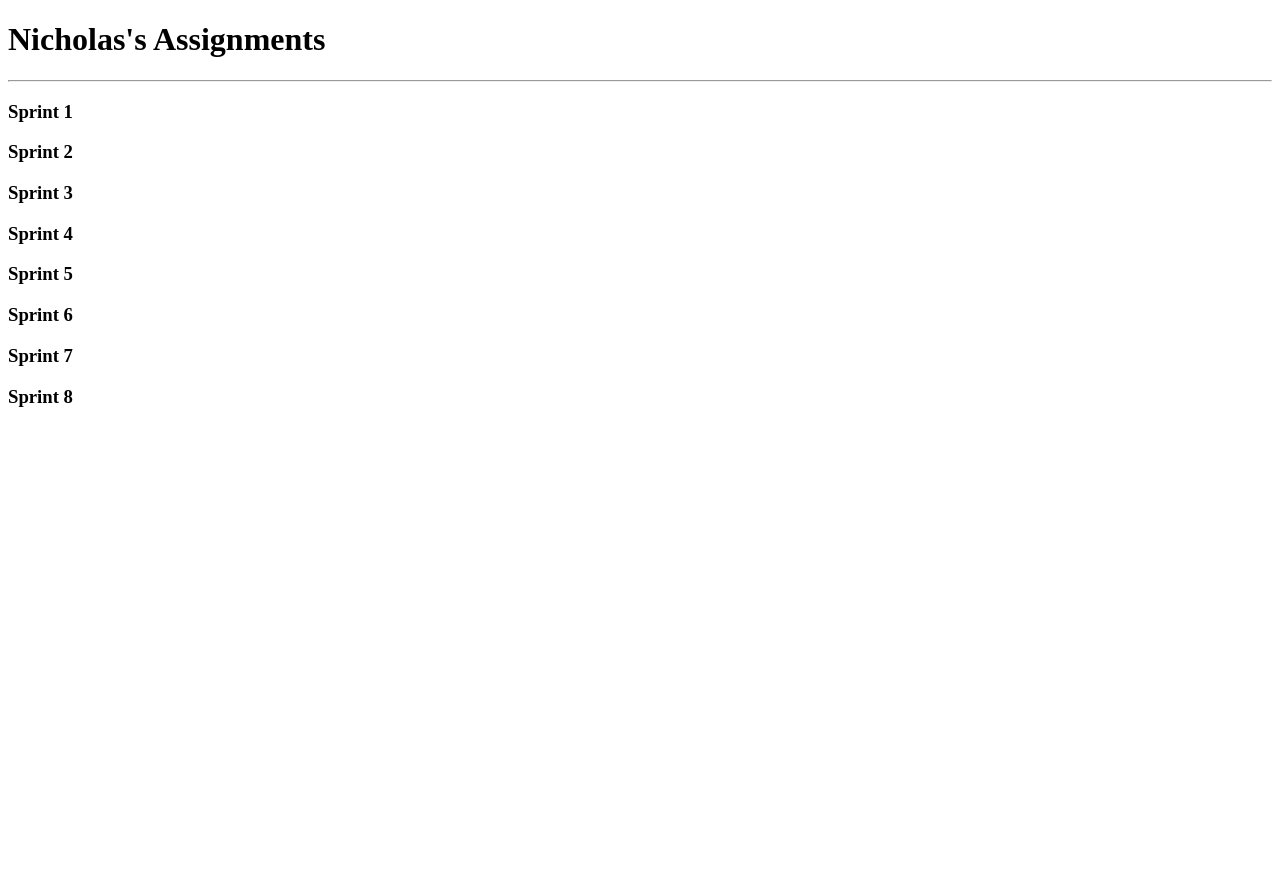
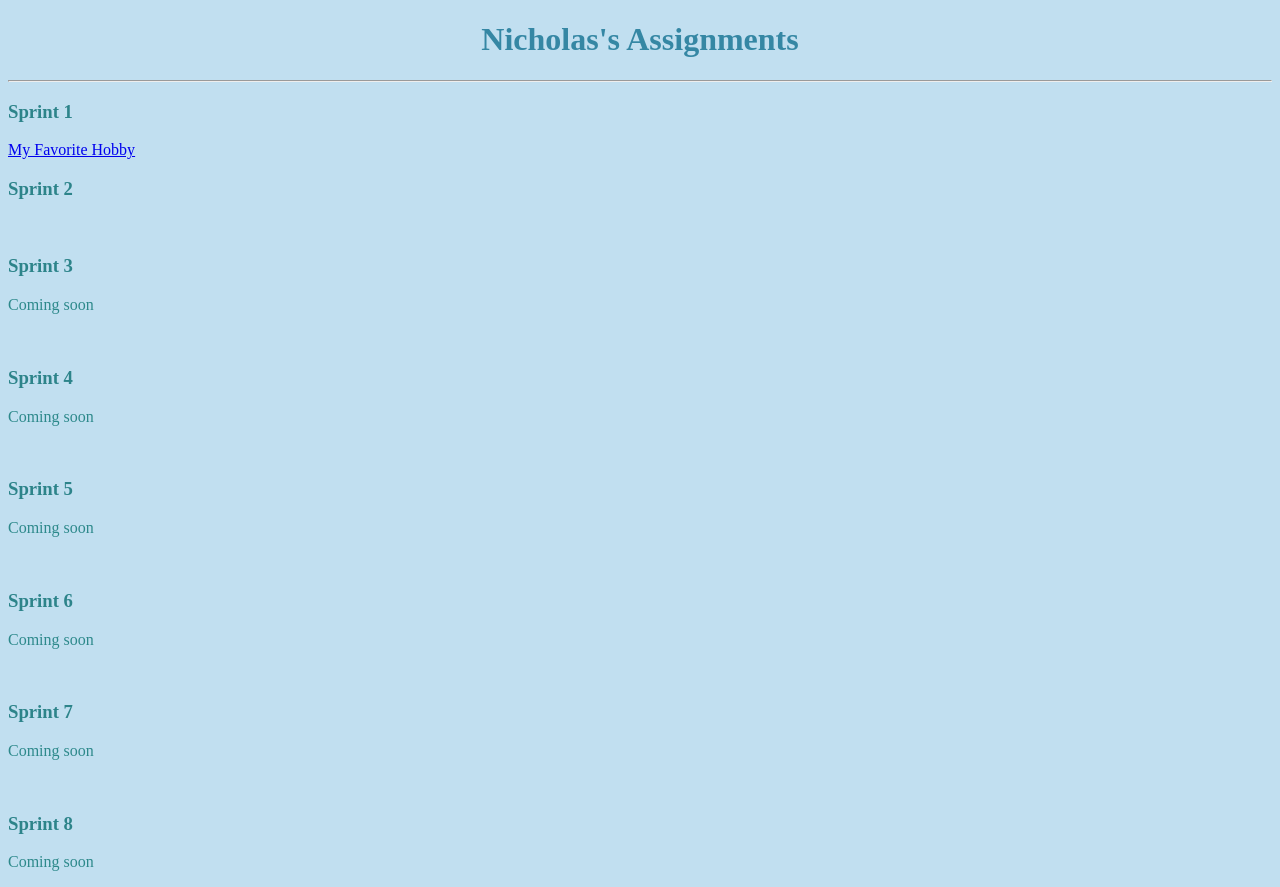
Before and after one commit to nschoessling/landingPage, a plain HTML site: page index.html in a window 1280 px wide. Before the commit the page ends 800 px from the top, so only its background shows below. Drawn offline with Linux system fonts and the light colour scheme.

Commit message:
Version 2 of my landing page.

```diff
--- /dev/null
+++ b/index.css
@@ -0,0 +1,13 @@
+body {
+    background-color: #C1DFF0;
+}
+h1 {
+    color: #3587A4;
+    text-align: center;
+}
+h3 {
+    color: #2D848A;
+}
+p {
+    color: #2D898B;
+}
--- a/index.html
+++ b/index.html
@@ -1,19 +1,34 @@
 <!doctype html>
-<html lang="en">
+<html lang="en-US">
 <head>
+    <link rel = "stylesheet" href="index.css">
     <title>Nicholas Schoessling's landing page for Software Engineering Assignments</title>
 </head>
 <body>
     <h1>Nicholas's Assignments</h1>
     <hr>
     <h3>Sprint 1</h3>
+    <a href="https://myfavoritehobby-njs.azurewebsites.net/my-favorite-hobby.htm" target="_blank">My Favorite Hobby</a>
+    <br>
     <h3>Sprint 2</h3>
+    <br>
     <h3>Sprint 3</h3>
+    <p>Coming soon</p>
+    <br>
     <h3>Sprint 4</h3>
+    <p>Coming soon</p>
+    <br>
     <h3>Sprint 5</h3>
+    <p>Coming soon</p>
+    <br>
     <h3>Sprint 6</h3>
+    <p>Coming soon</p>
+    <br>
     <h3>Sprint 7</h3>
+    <p>Coming soon</p>
+    <br>
     <h3>Sprint 8</h3>
+    <p>Coming soon</p>
 
 </body>
 </html>
```
